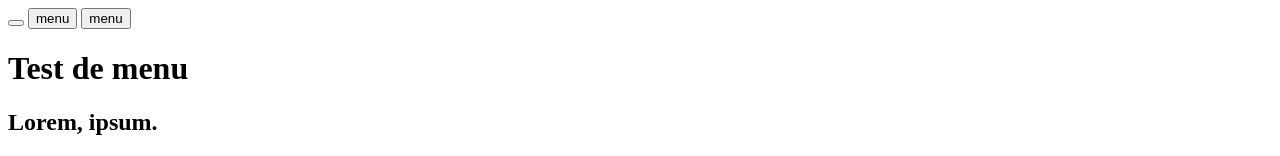
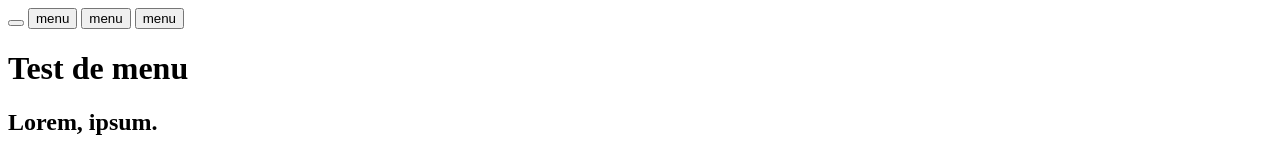
Before and after one commit to MMI-SAE-105/2022-r113-tp2-menu-alpinejs-chrosetta, a website: page index.html in a window 1280 px wide. Shown: the top 156 px of the page. Drawn offline with nearby package versions, Linux system fonts and the light colour scheme.

Commit message:
Bouton correction

```diff
--- a/index.html
+++ b/index.html
@@ -17,6 +17,7 @@
       <button aria-controls="mainNav" @click="menuIsopen = ! menuIsOpen">
         menu
       </button>
+      <button aria-controls="mainNav" @click="menuIsOpen= !menuIsOpen">menu</button>
       <h1>Test de menu</h1>
       <nav id="mainNav">
       <nav id="mainNav" x-show="menuIsOpen">
```
